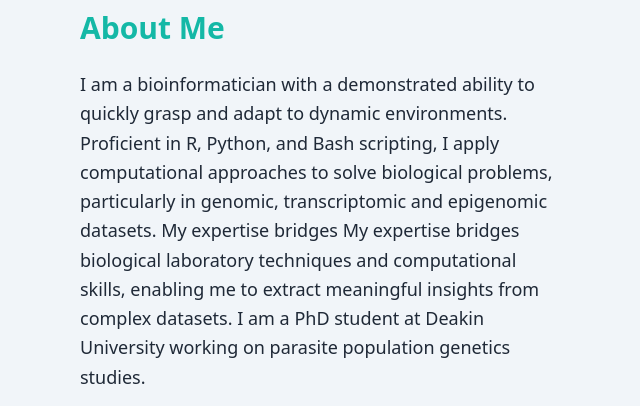
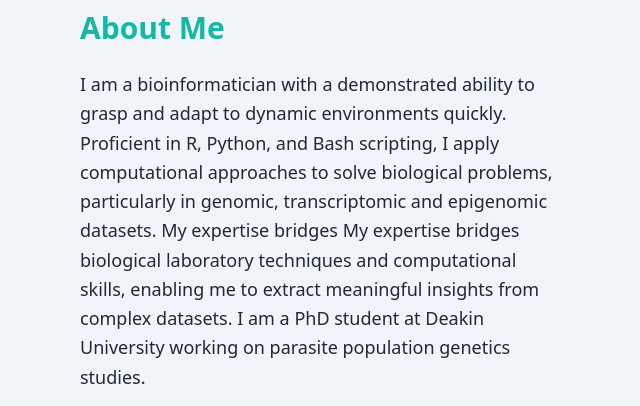
Before and after one commit to Nishapaudel/Nishapaudel.github.io, a plain HTML site: page index.html in a window 1280 px wide. Shown: the part 404-810 px from the top of the page, 40-680 px from the left. Drawn offline with nearby package versions, Linux system fonts and the light colour scheme; a web font is replaced by a local one.

Commit message:
Update index.html

```diff
--- a/index.html
+++ b/index.html
@@ -42,7 +42,7 @@
     <div class="lg:w-1/2 space-y-6 lg:pl-10">
         <h2 class="text-3xl font-bold text-teal-500 ">About Me</h2>
         <p class="text-lg text-gray-800 leading-relaxed">
-            I am a bioinformatician with a demonstrated ability to quickly grasp and adapt to dynamic environments.
+            I am a bioinformatician with a demonstrated ability to grasp and adapt to dynamic environments quickly.
             Proficient in R, Python, and Bash scripting, I apply computational approaches to solve biological problems, particularly in genomic, transcriptomic and epigenomic datasets. My expertise bridges  My expertise bridges biological laboratory techniques and computational skills, enabling me to extract meaningful insights from complex datasets. I am a PhD student at Deakin University working on parasite population genetics studies.
         </p>
         <a href="CV/Nisha_Paudel_resume_1_4_2025.pdf" target="_blank"
```
